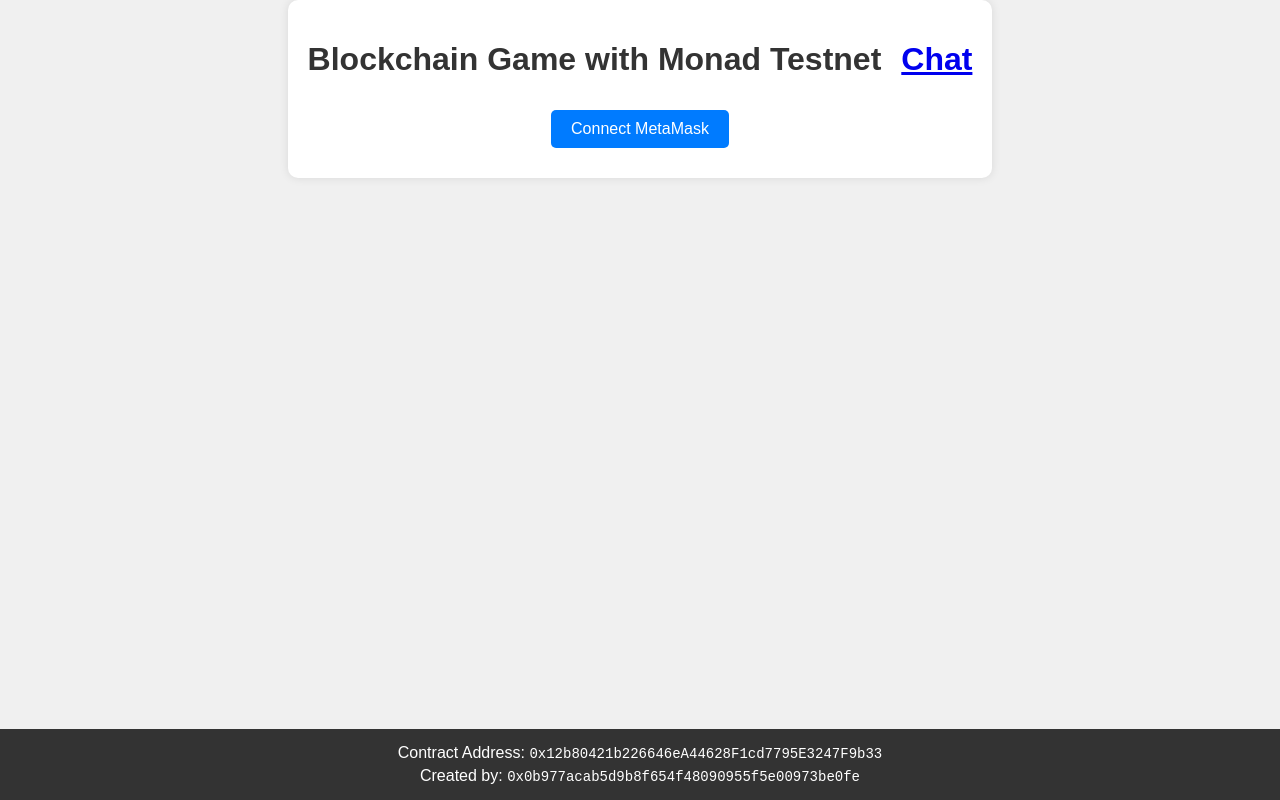
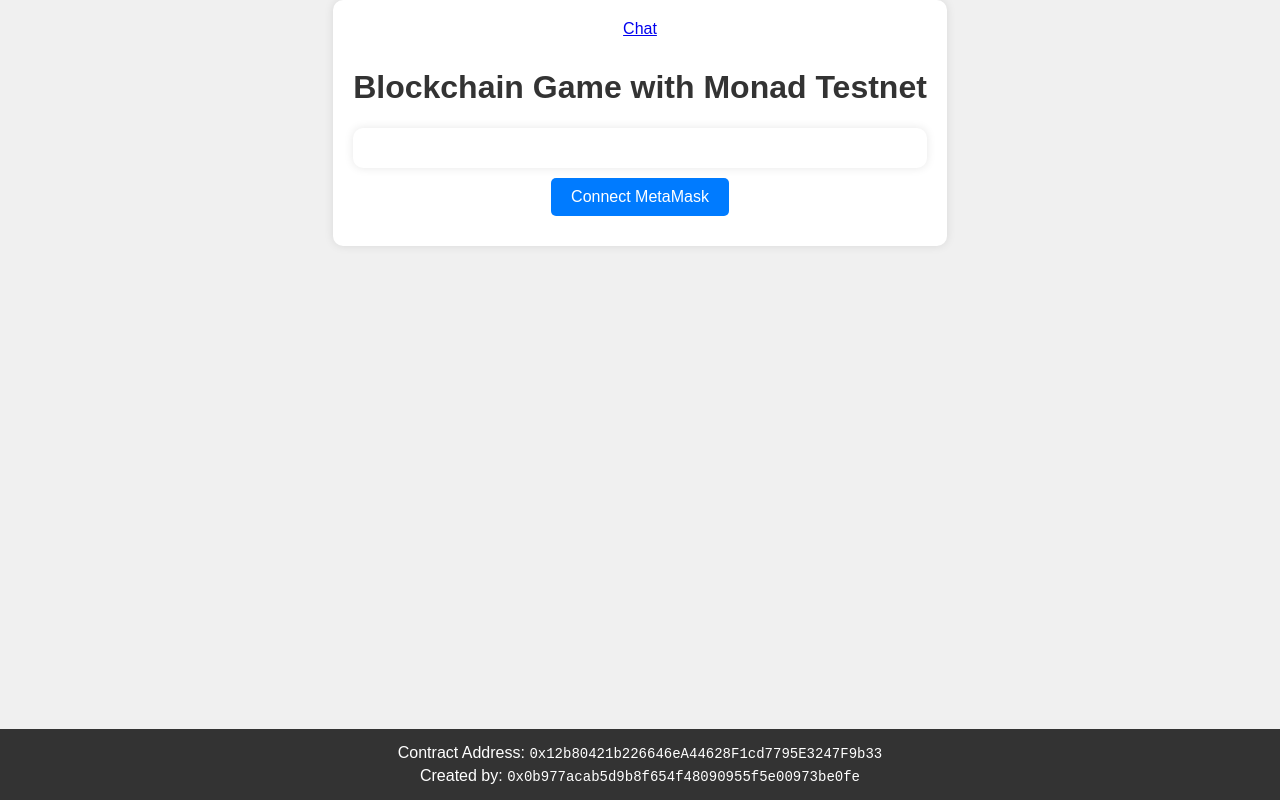
Before and after one commit to BluOwn/monadgame, a website: page index.html in a window 1280 px wide. Drawn offline with Linux system fonts and the light colour scheme.

Commit message:
Update index.html

```diff
--- a/index.html
+++ b/index.html
@@ -9,10 +9,16 @@
 </head>
 <body>
     <div class="container">
-        <div style="display: flex; align-items: center; gap: 10px;">
-  <h1>Blockchain Game with Monad Testnet</h1>
-  </h1></p><h1><a href="https://monadgame-nine.vercel.app/messages/index.html" class="chat-button" target="_blank">Chat</a></h1>
+       <div style="text-align: center;">
+    <a href="https://monadgame-nine.vercel.app/messages/index.html" class="chat-button" target="_blank" style="display: inline-block; margin-bottom: 10px;">Chat</a>
+    <h1>Blockchain Game with Monad Testnet</h1>
+  </div>
+
+
+        <div class="container">
+
 </div>
+
 
         <button id="connectButton">Connect MetaMask</button>
         <div id="walletInfo" class="hidden">
```
